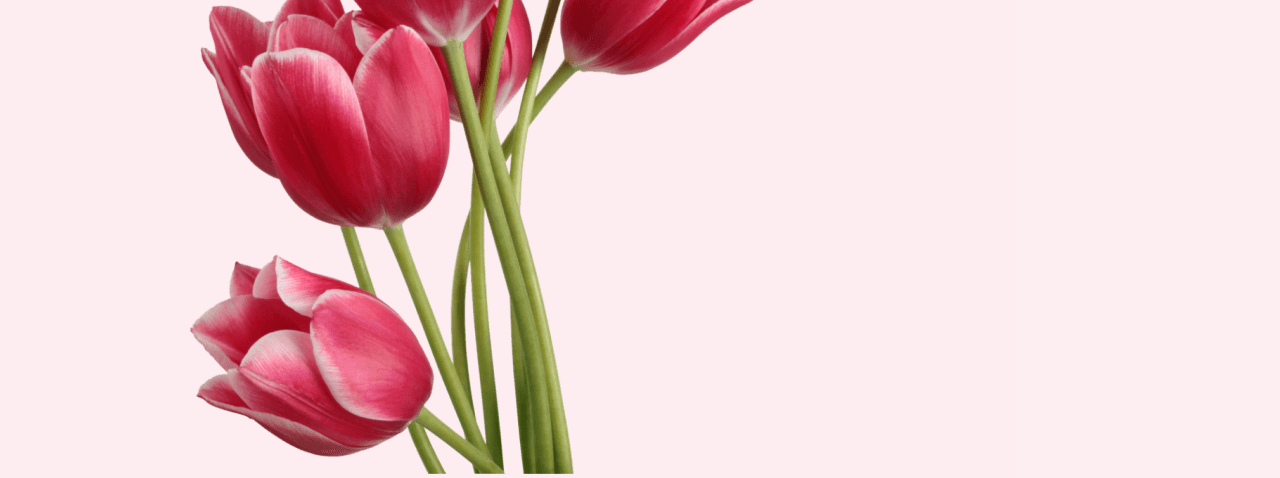
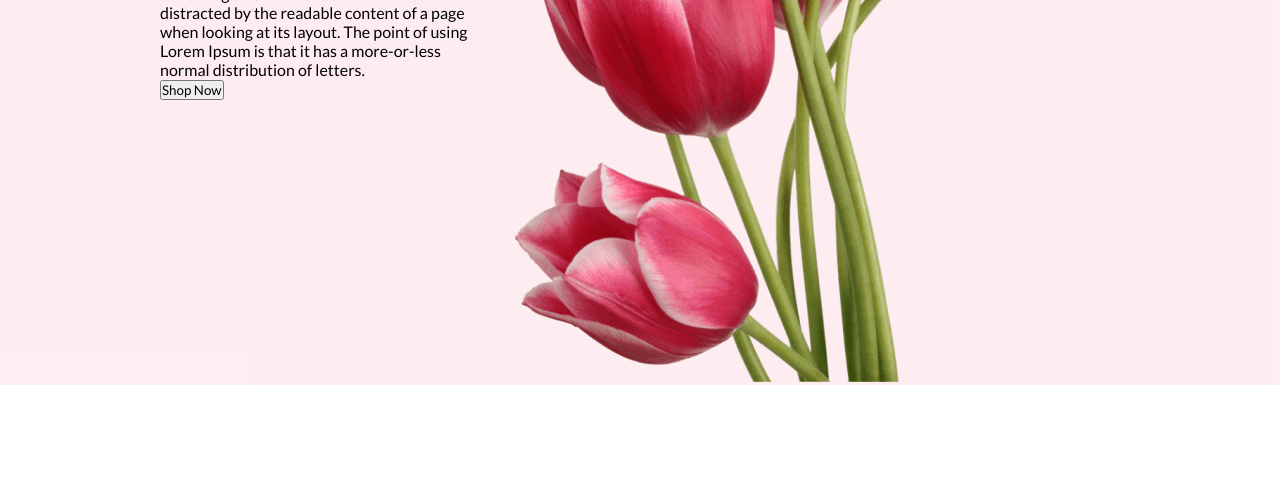
Before and after one commit to Sajjatul21/flower-shop, a plain HTML site: page index.html in a window 1280 px wide. Shown: the part 418-896 px from the top of the page. After the commit the page ends 803 px from the top, so only its background shows below. Drawn offline with Linux system fonts and the light colour scheme.

Commit message:
font family and banner style

```diff
--- a/index.html
+++ b/index.html
@@ -10,7 +10,7 @@
 
 <body>
     <header>
-        <div class="container">
+        <div class="container banner">
             <div class="banner-text">
                 <h1>Let's make beautiful flowers a part of your life.</h1>
                 <p>It is a long established fact that a reader will be distracted by the readable content of a page when
--- a/style/style.css
+++ b/style/style.css
@@ -1,6 +1,10 @@
+@import url('https://fonts.googleapis.com/css2?family=Lato:wght@100;300;400;700;900&display=swap');
+
 * {
     margin: 0;
     padding: 0;
+    font-family: "Lato", sans-serif;
+    ;
 }
 
 header {
@@ -13,3 +17,9 @@ header {
     max-width: 1440px;
     margin: 0 auto;
 }
+
+.banner {
+    display: flex;
+    align-items: center;
+    justify-content: center;
+}
```
